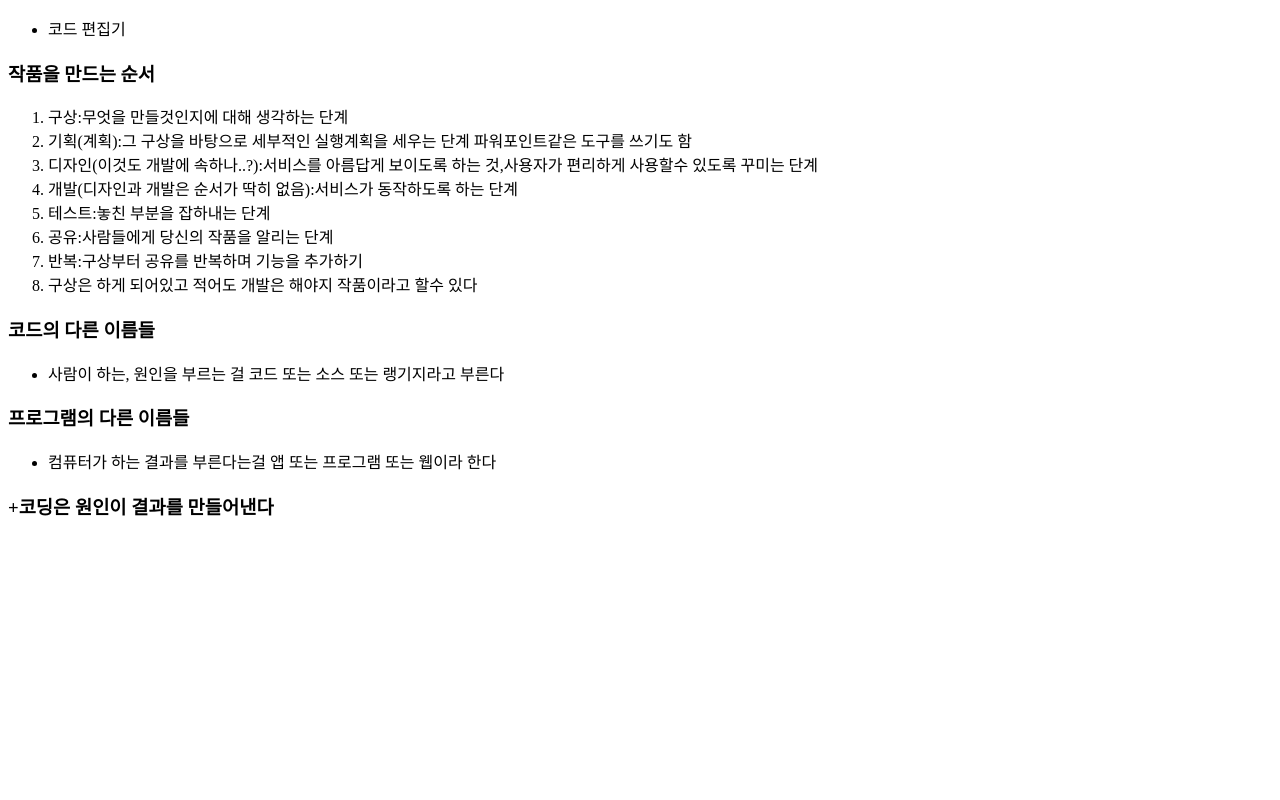
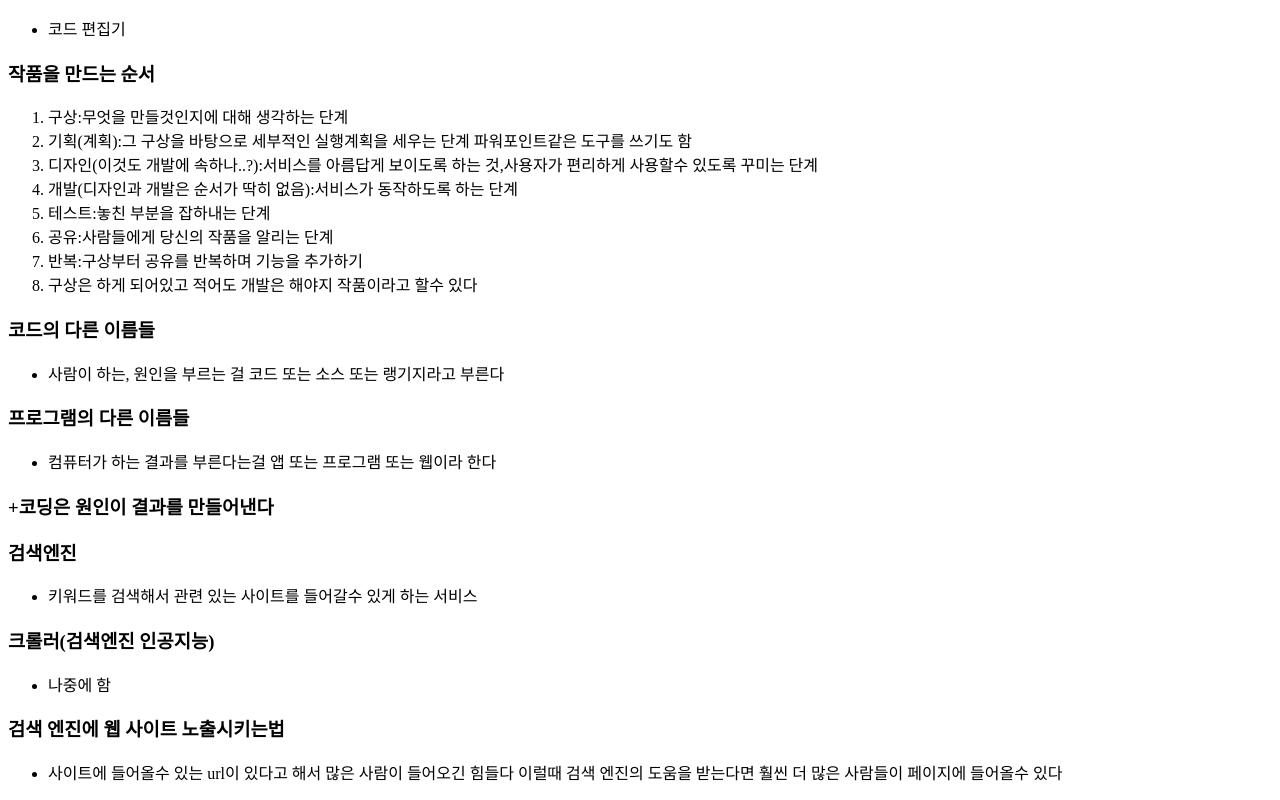
Before and after one commit to bica78147/studynote, a plain HTML site: page coding.html in a window 1280 px wide. Shown: the part 1218-2018 px from the top of the page. Before the commit the page ends 1756 px from the top, so only its background shows below. Drawn offline with Linux system fonts and the light colour scheme.

Commit message:
Add files via upload

```diff
--- a/coding.html
+++ b/coding.html
@@ -85,5 +85,21 @@
         </ul>
 
         <h3>+코딩은 원인이 결과를 만들어낸다</h3>
+
+        <h3>검색엔진</h3>
+        <ul>
+            <li>키워드를 검색해서 관련 있는 사이트를 들어갈수 있게 하는 서비스</li>
+        </ul>
+
+        <h3>크롤러(검색엔진 인공지능)</h3>
+        <ul>
+            <li>나중에 함</li>
+        </ul>
+
+            <h3>검색 엔진에 웹 사이트 노출시키는법</h3>
+        <ul>
+            <li>사이트에 들어올수 있는 url이 있다고 해서 많은 사람이 들어오긴 힘들다
+            이럴때 검색 엔진의 도움을 받는다면 훨씬 더 많은 사람들이 페이지에 들어올수 있다</li>
+        </ul>
     </body>
 </html>
```
Also changed, not shown: index.html (+1 -0 lines).
